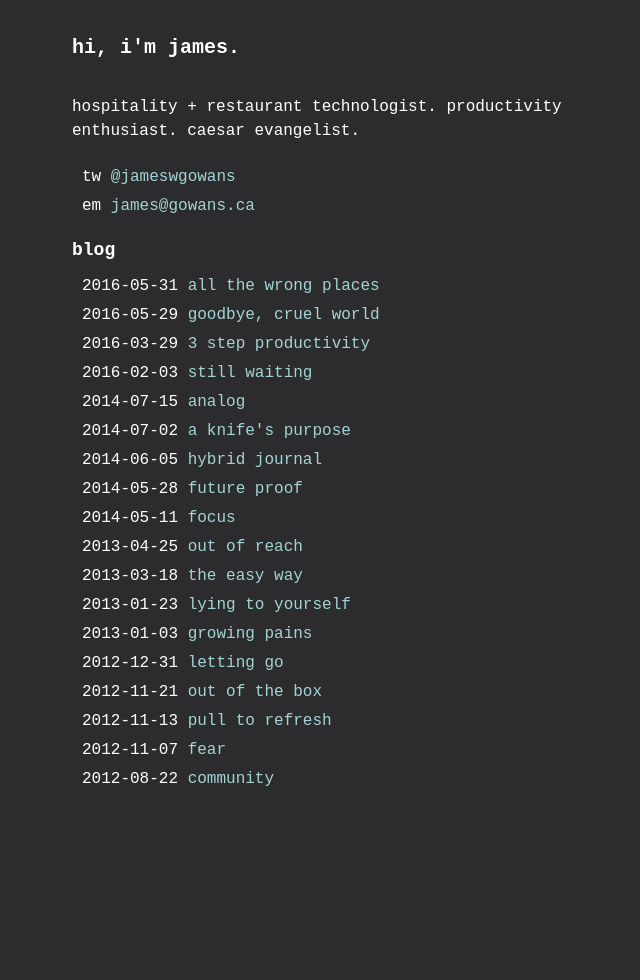
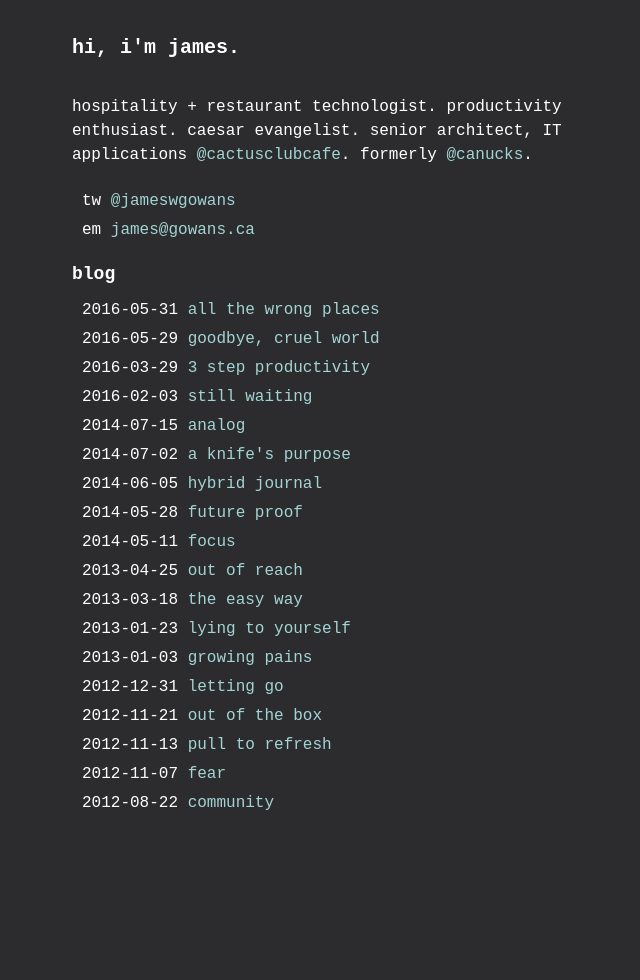
Before and after one commit to jamesgowans/jamesgowans.github.io, a Jekyll site: the page built from index.md, in a window 1280 px wide. Shown: the whole page, without its empty margins (0-640 px from the left). Built offline with Jekyll 4.4.1, drawn with Linux system fonts in a browser that asks for light colours; before the commit the page ends 956 px from its top, so only the background shows below that.

Commit message:
update bio

```diff
--- a/_includes/bio.html
+++ b/_includes/bio.html
@@ -1,4 +1,4 @@
-<p>hospitality + restaurant technologist. productivity enthusiast. caesar evangelist.</p>
+<p>hospitality + restaurant technologist. productivity enthusiast. caesar evangelist. senior architect, IT applications <a href="http://cactusclubcafe.com">@cactusclubcafe</a>. formerly <a href="http://canucks.com">@canucks</a>.</p>
 <ul>
   <li>tw <a href= "https://twitter.com/jameswgowans">@jameswgowans</a></li>
   <li>em <a href= "mailto:james@gowans.ca">james@gowans.ca</a></li>
```
